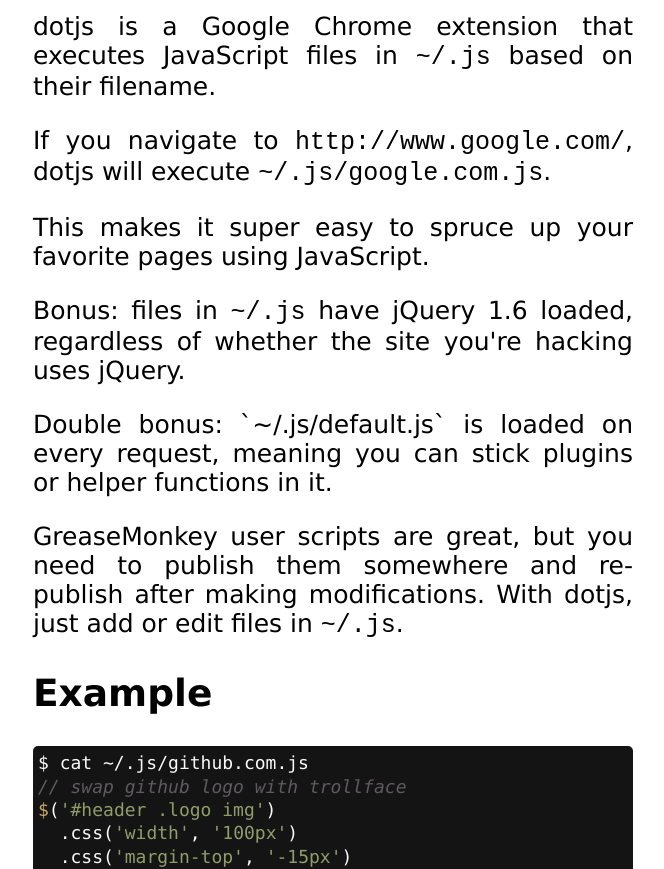
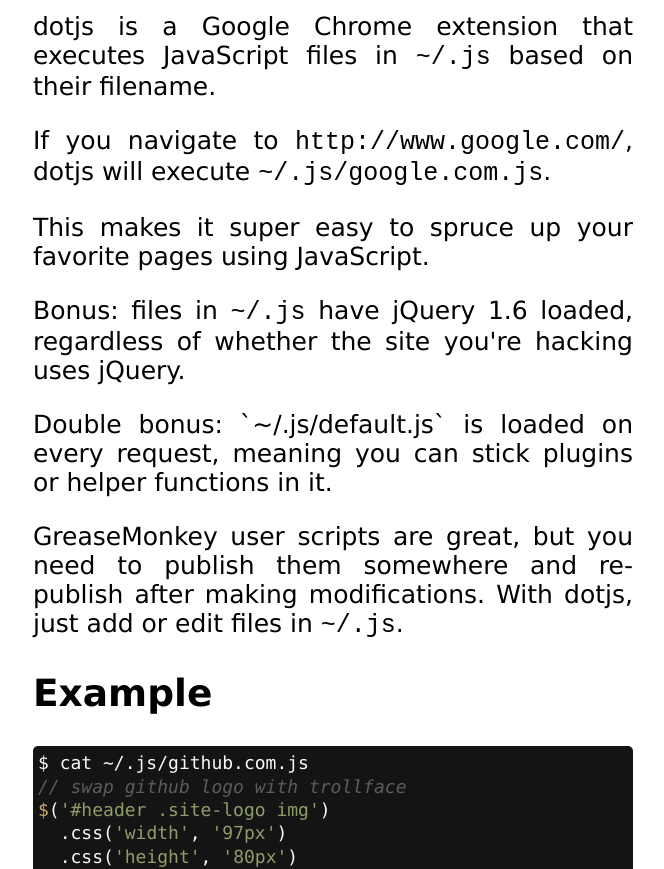
Before and after one commit to defunkt/dotjs, a plain HTML site: page index.html in a window 1280 px wide. Shown: the part 88-957 px from the top of the page, without its empty margins (307-971 px from the left). Drawn offline with Linux system fonts and the light colour scheme.

Commit message:
Adapted the example to make it work again.

```diff
--- a/index.html
+++ b/index.html
@@ -281,12 +281,13 @@
 
 <pre class="textmate-source twilight">$ cat ~/.js/github.com.js
 <span class="source source_js"><span class="comment comment_line comment_line_double-slash comment_line_double-slash_js"><span class="punctuation punctuation_definition punctuation_definition_comment punctuation_definition_comment_js">//</span> swap github logo with trollface
-</span><span class="keyword keyword_operator keyword_operator_js">$</span><span class="meta meta_brace meta_brace_round meta_brace_round_js">(</span><span class="string string_quoted string_quoted_single string_quoted_single_js"><span class="punctuation punctuation_definition punctuation_definition_string punctuation_definition_string_begin punctuation_definition_string_begin_js">'</span>#header .logo img<span class="punctuation punctuation_definition punctuation_definition_string punctuation_definition_string_end punctuation_definition_string_end_js">'</span></span><span class="meta meta_brace meta_brace_round meta_brace_round_js">)</span>
-  <span class="meta meta_delimiter meta_delimiter_method meta_delimiter_method_period meta_delimiter_method_period_js">.</span>css<span class="meta meta_brace meta_brace_round meta_brace_round_js">(</span><span class="string string_quoted string_quoted_single string_quoted_single_js"><span class="punctuation punctuation_definition punctuation_definition_string punctuation_definition_string_begin punctuation_definition_string_begin_js">'</span>width<span class="punctuation punctuation_definition punctuation_definition_string punctuation_definition_string_end punctuation_definition_string_end_js">'</span></span><span class="meta meta_delimiter meta_delimiter_object meta_delimiter_object_comma meta_delimiter_object_comma_js">, </span><span class="string string_quoted string_quoted_single string_quoted_single_js"><span class="punctuation punctuation_definition punctuation_definition_string punctuation_definition_string_begin punctuation_definition_string_begin_js">'</span>100px<span class="punctuation punctuation_definition punctuation_definition_string punctuation_definition_string_end punctuation_definition_string_end_js">'</span></span><span class="meta meta_brace meta_brace_round meta_brace_round_js">)</span>
+</span><span class="keyword keyword_operator keyword_operator_js">$</span><span class="meta meta_brace meta_brace_round meta_brace_round_js">(</span><span class="string string_quoted string_quoted_single string_quoted_single_js"><span class="punctuation punctuation_definition punctuation_definition_string punctuation_definition_string_begin punctuation_definition_string_begin_js">'</span>#header .site-logo img<span class="punctuation punctuation_definition punctuation_definition_string punctuation_definition_string_end punctuation_definition_string_end_js">'</span></span><span class="meta meta_brace meta_brace_round meta_brace_round_js">)</span>
+  <span class="meta meta_delimiter meta_delimiter_method meta_delimiter_method_period meta_delimiter_method_period_js">.</span>css<span class="meta meta_brace meta_brace_round meta_brace_round_js">(</span><span class="string string_quoted string_quoted_single string_quoted_single_js"><span class="punctuation punctuation_definition punctuation_definition_string punctuation_definition_string_begin punctuation_definition_string_begin_js">'</span>width<span class="punctuation punctuation_definition punctuation_definition_string punctuation_definition_string_end punctuation_definition_string_end_js">'</span></span><span class="meta meta_delimiter meta_delimiter_object meta_delimiter_object_comma meta_delimiter_object_comma_js">, </span><span class="string string_quoted string_quoted_single string_quoted_single_js"><span class="punctuation punctuation_definition punctuation_definition_string punctuation_definition_string_begin punctuation_definition_string_begin_js">'</span>97px<span class="punctuation punctuation_definition punctuation_definition_string punctuation_definition_string_end punctuation_definition_string_end_js">'</span></span><span class="meta meta_brace meta_brace_round meta_brace_round_js">)</span>
+  <span class="meta meta_delimiter meta_delimiter_method meta_delimiter_method_period meta_delimiter_method_period_js">.</span>css<span class="meta meta_brace meta_brace_round meta_brace_round_js">(</span><span class="string string_quoted string_quoted_single string_quoted_single_js"><span class="punctuation punctuation_definition punctuation_definition_string punctuation_definition_string_begin punctuation_definition_string_begin_js">'</span>height<span class="punctuation punctuation_definition punctuation_definition_string punctuation_definition_string_end punctuation_definition_string_end_js">'</span></span><span class="meta meta_delimiter meta_delimiter_object meta_delimiter_object_comma meta_delimiter_object_comma_js">, </span><span class="string string_quoted string_quoted_single string_quoted_single_js"><span class="punctuation punctuation_definition punctuation_definition_string punctuation_definition_string_begin punctuation_definition_string_begin_js">'</span>80px<span class="punctuation punctuation_definition punctuation_definition_string punctuation_definition_string_end punctuation_definition_string_end_js">'</span></span><span class="meta meta_brace meta_brace_round meta_brace_round_js">)</span>
   <span class="meta meta_delimiter meta_delimiter_method meta_delimiter_method_period meta_delimiter_method_period_js">.</span>css<span class="meta meta_brace meta_brace_round meta_brace_round_js">(</span><span class="string string_quoted string_quoted_single string_quoted_single_js"><span class="punctuation punctuation_definition punctuation_definition_string punctuation_definition_string_begin punctuation_definition_string_begin_js">'</span>margin-top<span class="punctuation punctuation_definition punctuation_definition_string punctuation_definition_string_end punctuation_definition_string_end_js">'</span></span><span class="meta meta_delimiter meta_delimiter_object meta_delimiter_object_comma meta_delimiter_object_comma_js">, </span><span class="string string_quoted string_quoted_single string_quoted_single_js"><span class="punctuation punctuation_definition punctuation_definition_string punctuation_definition_string_begin punctuation_definition_string_begin_js">'</span>-15px<span class="punctuation punctuation_definition punctuation_definition_string punctuation_definition_string_end punctuation_definition_string_end_js">'</span></span><span class="meta meta_brace meta_brace_round meta_brace_round_js">)</span>
   <span class="meta meta_delimiter meta_delimiter_method meta_delimiter_method_period meta_delimiter_method_period_js">.</span>attr<span class="meta meta_brace meta_brace_round meta_brace_round_js">(</span><span class="string string_quoted string_quoted_single string_quoted_single_js"><span class="punctuation punctuation_definition punctuation_definition_string punctuation_definition_string_begin punctuation_definition_string_begin_js">'</span>src<span class="punctuation punctuation_definition punctuation_definition_string punctuation_definition_string_end punctuation_definition_string_end_js">'</span></span><span class="meta meta_delimiter meta_delimiter_object meta_delimiter_object_comma meta_delimiter_object_comma_js">, </span><span class="string string_quoted string_quoted_single string_quoted_single_js"><span class="punctuation punctuation_definition punctuation_definition_string punctuation_definition_string_begin punctuation_definition_string_begin_js">'</span>//bit.ly/ghD24e<span class="punctuation punctuation_definition punctuation_definition_string punctuation_definition_string_end punctuation_definition_string_end_js">'</span></span><span class="meta meta_brace meta_brace_round meta_brace_round_js">)</span></span></pre>
 
-  <p><img src="https://bit.ly/gAHTbC" alt="" /></p>
+  <p><img src="https://img.skitch.com/20120423-rjj4siwnie5aafx49piyux8t5w.png" alt="" /></p>
 
   <h2>Requires</h2>
 
```
